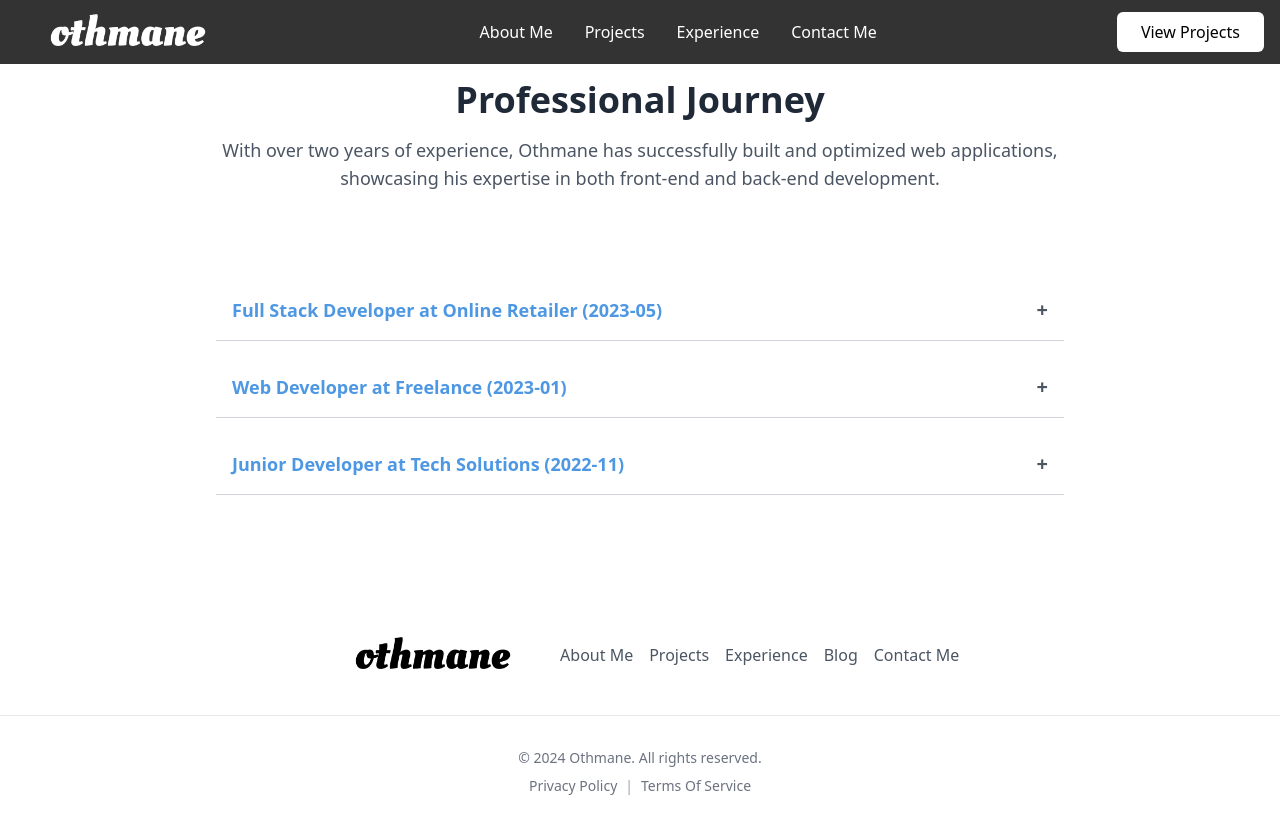
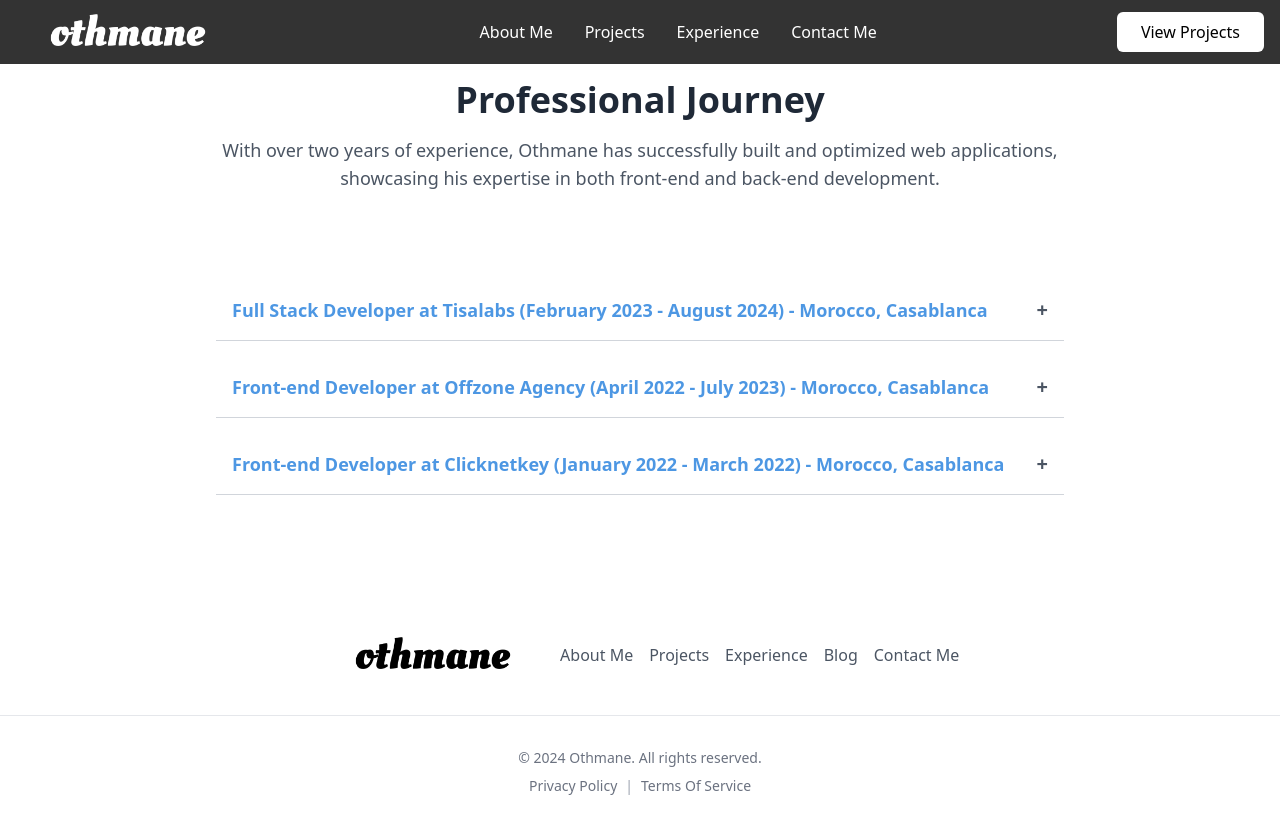
Before and after one commit to Othmane-aoubid/portfolio, a Vue app: page /Experience in a window 1280 px wide. Built offline with nearby package versions, Linux system fonts and the light colour scheme.

Commit message:
added the experiences lists

```diff
--- a/src/views/ExperienceView.vue
+++ b/src/views/ExperienceView.vue
@@ -1,6 +1,8 @@
 <template>
   <div class="max-w-4xl mx-auto p-6 py-20">
-    <h2 class="text-2xl md:text-4xl font-bold text-gray-800 mb-4 text-center">Professional Journey</h2>
+    <h2 class="text-2xl md:text-4xl font-bold text-gray-800 mb-4 text-center">
+      Professional Journey
+    </h2>
     <p class="text-lg text-center text-gray-600 mb-8">
       With over two years of experience, Othmane has successfully built and
       optimized web applications, showcasing his expertise in both front-end and
@@ -18,12 +20,17 @@
           class="flex justify-between items-center p-4 cursor-pointer hover:bg-gray-50"
           @click="toggleExperience(index)"
         >
-          <h4 class="text-lg font-bold text-black-600" style="color: #4D97E3 !important;">{{ experience.title }}</h4>
+          <h4
+            class="text-lg font-bold text-black-600"
+            style="color: #4d97e3 !important"
+          >
+            {{ experience.title }}
+          </h4>
           <button>
             <span
               v-if="expandedIndex === index"
               class="text-xl font-bold text-black-600"
-              style="color: #4D97E3 !important;"
+              style="color: #4d97e3 !important"
             >
               -
             </span>
@@ -34,7 +41,14 @@
           v-if="expandedIndex === index"
           class="p-4 text-gray-700 bg-gray-100"
         >
-          <p>{{ experience.description }}</p>
+          <ul class="list-disc pl-5 space-y-2">
+            <li
+              v-for="(item, itemIndex) in experience.description"
+              :key="itemIndex"
+            >
+              {{ item }}
+            </li>
+          </ul>
         </div>
       </div>
     </div>
@@ -48,19 +62,64 @@ export default {
       expandedIndex: null,
       experiences: [
         {
-          title: "Full Stack Developer at Online Retailer (2023-05)",
-          description:
-            "As a Full Stack Developer, I was responsible for building and optimizing the e-commerce platform, ensuring a seamless user experience and robust back-end functionality.",
+          title:
+            "Full Stack Developer at Tisalabs (February 2023 - August 2024) - Morocco, Casablanca",
+          description: [
+            "Designed and implemented front-end features for Predictive, asecurity threat scanning platform, using Vue.js for a seamless userinterface.",
+            "Developed back-end APIs with Python Flask to process real-timedata and predict vulnerabilities using advanced algorithms.",
+            "Integrated Firebase for secure authentication and database management.",
+            "Enhanced application performance by implementing optimization techniques, reducing scan time by 20%.",
+            "Built and optimized the e-commerce platform",
+            "Ensured seamless user experience",
+            "Implemented robust back-end functionality",
+            "Collaborated with cross-functional teams",
+            "Conducted rigorous testing and debugging to ensure high reliability and scalability of the platform",
+            "Collaborated with security experts to align application functionality with industry standards",
+            "Designed and deployed Trident, an energy monitoring application in partnership with the Irish government",
+            "Built back-end infrastructure with Python Flask for tracking and managing energy transactions",
+            "Implemented real-time energy data visualizations and dashboards using Vue.js",
+            "Worked closely with government representatives and stakeholders to meet project specifications and deadlines"
+          ],
         },
         {
-          title: "Web Developer at Freelance (2023-01)",
-          description:
-            "Worked on various freelance projects, delivering custom web solutions for clients, focusing on performance and scalability.",
+          title:
+            "Front-end Developer at Offzone Agency (April 2022 - July 2023) - Morocco, Casablanca",
+            description: [
+            "Worked on various freelance projects",
+            "Delivered custom web solutions for clients",
+            "Focused on performance and scalability",
+            "Utilized modern front-end technologies",
+            "Developed Offzone Agency's official website using Next.js, ensuring optimal performance and responsiveness",
+            "Integrated SEO techniques to improve search engine visibility and user engagement",
+            "Collaborated with the development team to create user-friendly navigation and intuitive interfaces",
+            "Implemented Google Analytics to monitor and report on website traffic and user behavior",
+            "Ensured mobile responsiveness and cross-browser compatibility of all website components",
+            "Participated in design and UI/UX discussions, contributing to an enhanced user experience",
+            "Utilized styled components and Tailwind CSS for efficient styling and faster development",
+            "Monitored and optimized website loading speed through effective asset management",
+            "Conducted regular code reviews and implemented improvements based on feedback",
+            "Provided support for maintaining and updating the website post-launch"
+          ],
         },
         {
-          title: "Junior Developer at Tech Solutions (2022-11)",
-          description:
-            "Supported the development of internal applications, collaborating with the team to deliver efficient and effective solutions.",
+          title:
+            "Front-end Developer at Clicknetkey (January 2022 - March 2022) - Morocco, Casablanca",
+            description: [
+            "Supported the development of internal applications",
+            "Collaborated with the team to deliver efficient solutions",
+            "Implemented responsive designs",
+            "Contributed to code reviews and documentation",
+            "Designed and built a React.js-based application to monitor and register soccer game data",
+            "Created interactive components to record player statistics and game events in real time",
+            "Ensured state management using Redux for seamless data flow across the application",
+            "Conducted front-end testing to identify and resolve bugs and usability issues",
+            "Collaborated with team members to refine the application's functionality and design",
+            "Improved application performance through effective use of React lifecycle methods",
+            "Developed reusable components for consistent design and improved efficiency",
+            "Integrated APIs for fetching and displaying match-related data dynamically",
+            "Created responsive layouts compatible with various screen sizes and devices",
+            "Documented the application's features and functionality for future maintenance"
+          ],
         },
       ],
     };
```
